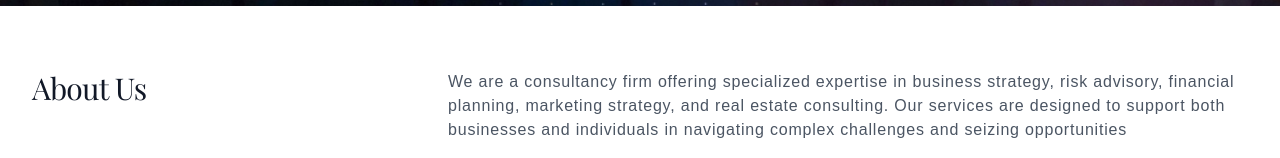
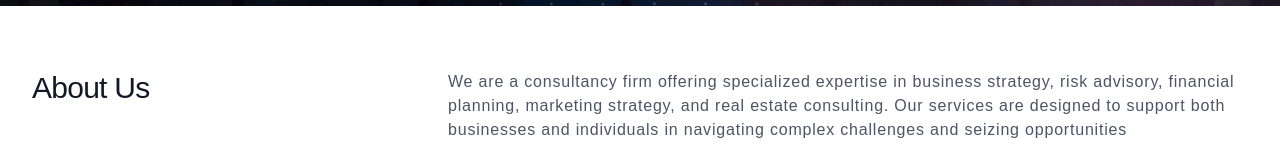
Before and after one commit to DrRhea/company_profile_usa, a Next.js app: page / in a window 1280 px wide. Shown: the part 794-952 px from the top of the page. Built offline with nearby package versions, Linux system fonts and the light colour scheme; a web font is replaced by a local one.

Commit message:
fix: font style

```diff
--- a/src/app/components/About.js
+++ b/src/app/components/About.js
@@ -7,7 +7,7 @@ const About = () => {
         <div className="mx-auto max-w-2xl space-y-16 divide-y divide-gray-100 lg:mx-0 lg:max-w-none">
           <div className="grid grid-cols-1 gap-x-8 gap-y-10 lg:grid-cols-3" id={'about-us'}>
             <div>
-              <h2 className="text-3xl tracking-tight text-gray-900">About Us</h2>
+              <h2 className="text-3xl tracking-tight text-gray-900 font-['arial']">About Us</h2>
             </div>
             <div className="flex flex-col gap-6 lg:gap-8 w-full lg:col-span-2">
               <p className="tracking-wider text-gray-600 font-['arial']">
```
